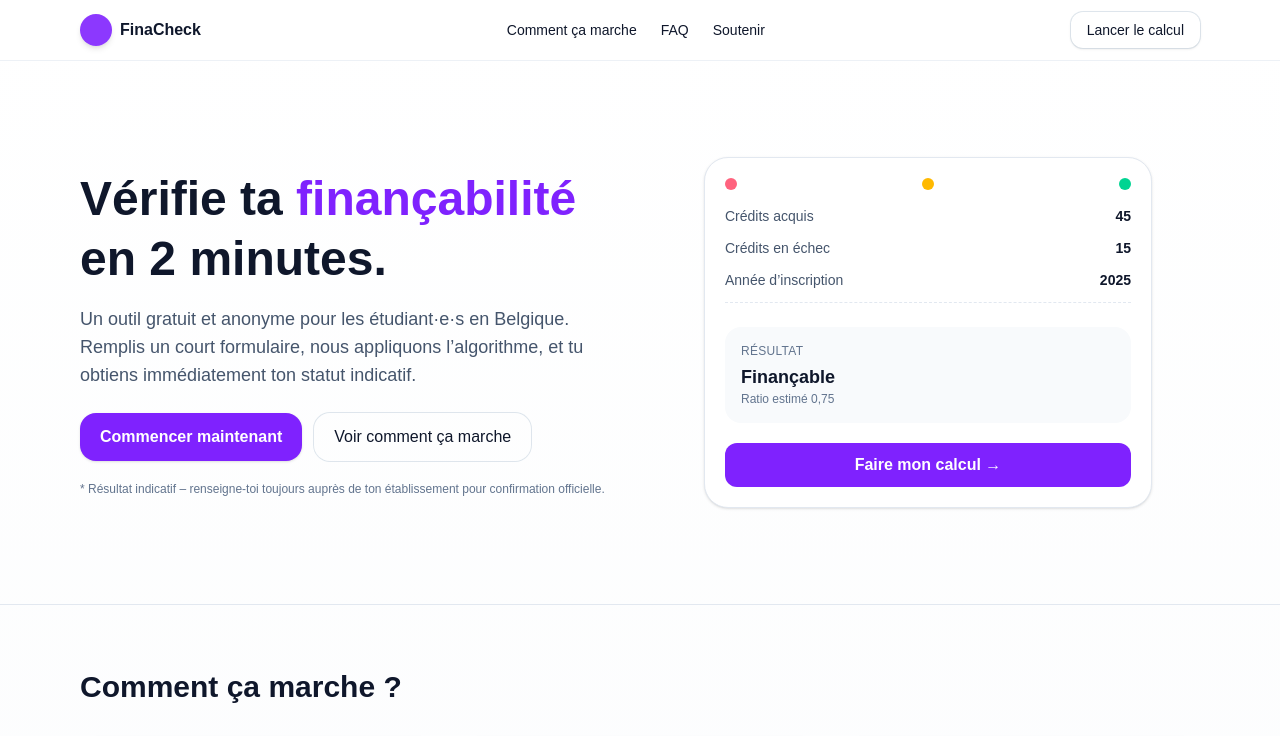
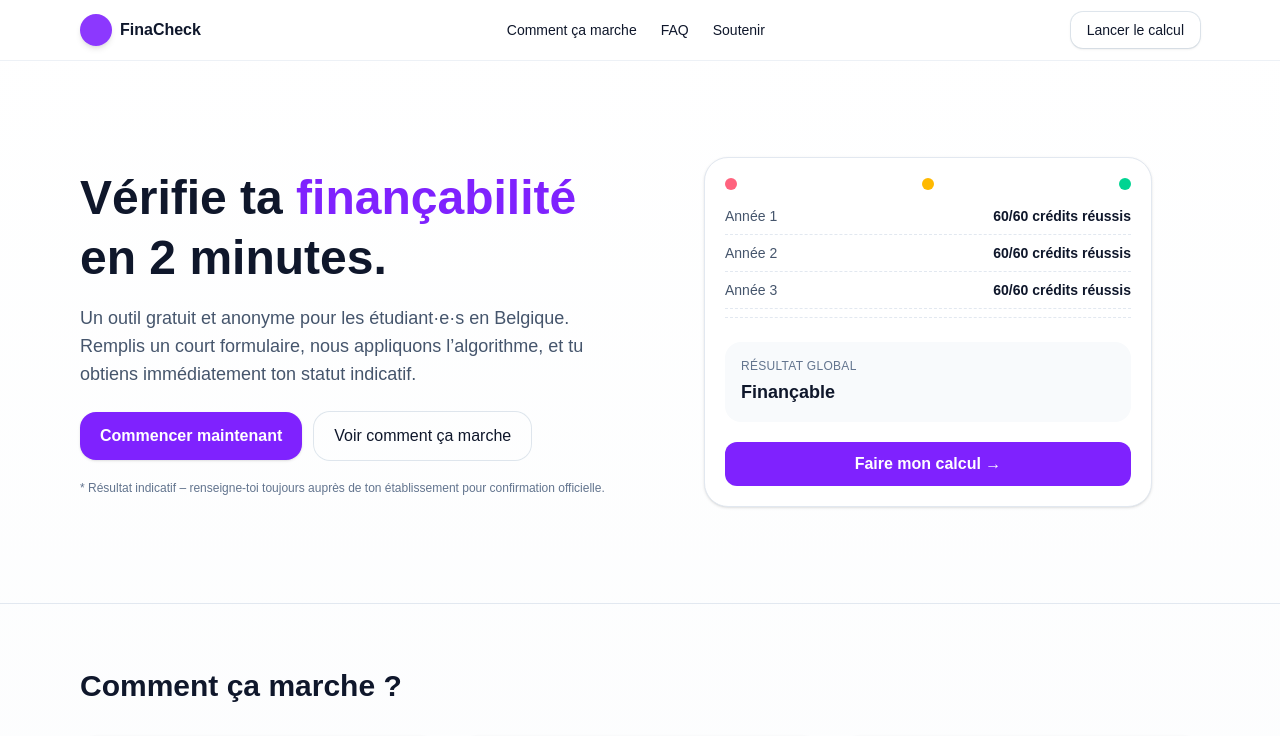
Before and after one commit to kaeli1834/finacheck, a Next.js app: page / in a window 1280 px wide. Shown: the top 736 px of the page. Built offline with nearby package versions, Linux system fonts and the light colour scheme.

Commit message:
update preview

```diff
--- a/src/components/FormPreview.tsx
+++ b/src/components/FormPreview.tsx
@@ -1,6 +1,29 @@
 import { FullWidthButton } from "@/components/Button";
 
-export default function FormPreview() {
+type YearData = {
+  year: number;
+  creditsEnrolled: number;
+  creditsPassed: number;
+};
+
+const previewYears: YearData[] = [
+  { year: 1, creditsEnrolled: 60, creditsPassed: 60 },
+  { year: 2, creditsEnrolled: 60, creditsPassed: 60 },
+  { year: 3, creditsEnrolled: 60, creditsPassed: 60 },
+];
+
+type FormPreviewProps = {
+  years?: YearData[];
+};
+
+export default function FormPreview({
+  years = previewYears,
+}: FormPreviewProps) {
+  const totalEnrolled = years.reduce((sum, y) => sum + y.creditsEnrolled, 0);
+  const totalPassed = years.reduce((sum, y) => sum + y.creditsPassed, 0);
+  const ratio = totalEnrolled > 0 ? totalPassed / totalEnrolled : 0;
+  const isFinancable = ratio >= 0.75;
+
   return (
     <div className="mx-auto w-full max-w-md rounded-3xl border border-slate-200 dark:border-slate-800 bg-white dark:bg-slate-900 p-5 shadow-sm">
       <div className="flex items-center justify-between">
@@ -9,31 +32,29 @@
         <div className="h-3 w-3 rounded-full bg-emerald-400" />
       </div>
       <div className="mt-4 space-y-3 text-sm">
-        <div className="flex items-center justify-between">
-          <span className="text-slate-600 dark:text-slate-300">
-            Crédits acquis
-          </span>
-          <span className="font-semibold">45</span>
-        </div>
-        <div className="flex items-center justify-between">
-          <span className="text-slate-600 dark:text-slate-300">
-            Crédits en échec
-          </span>
-          <span className="font-semibold">15</span>
-        </div>
-        <div className="flex items-center justify-between">
-          <span className="text-slate-600 dark:text-slate-300">
-            Année d’inscription
-          </span>
-          <span className="font-semibold">2025</span>
-        </div>
+        {years.map((y) => (
+          <div
+            key={y.year}
+            className="flex flex-col border-b border-dashed border-slate-200 dark:border-slate-800 pb-2 mb-2 last:border-b-0 last:pb-0 last:mb-0"
+          >
+            <div className="flex items-center justify-between">
+              <span className="text-slate-600 dark:text-slate-300">
+                Année {y.year}
+              </span>
+              <span className="font-semibold">
+                {y.creditsPassed}/{y.creditsEnrolled} crédits réussis
+              </span>
+            </div>
+          </div>
+        ))}
         <div className="pt-3 border-t border-dashed border-slate-200 dark:border-slate-800" />
         <div className="rounded-2xl bg-slate-50 dark:bg-slate-800 p-4">
           <p className="text-xs uppercase tracking-wide text-slate-500">
-            Résultat
+            Résultat global
           </p>
-          <p className="mt-1 text-lg font-bold">Finançable</p>
-          <p className="text-xs text-slate-500">Ratio estimé 0,75</p>
+          <p className="mt-1 text-lg font-bold">
+            {isFinancable ? "Finançable" : "Non finançable"}
+          </p>
         </div>
       </div>
       <FullWidthButton href="/calc">Faire mon calcul →</FullWidthButton>
```
